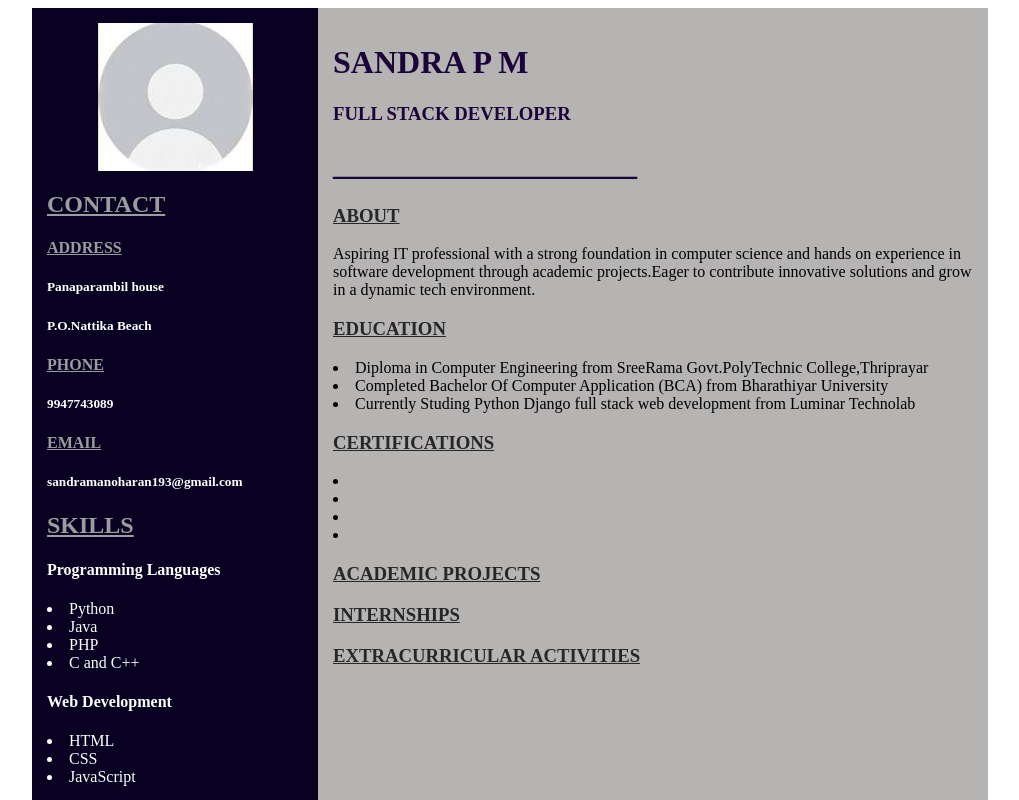
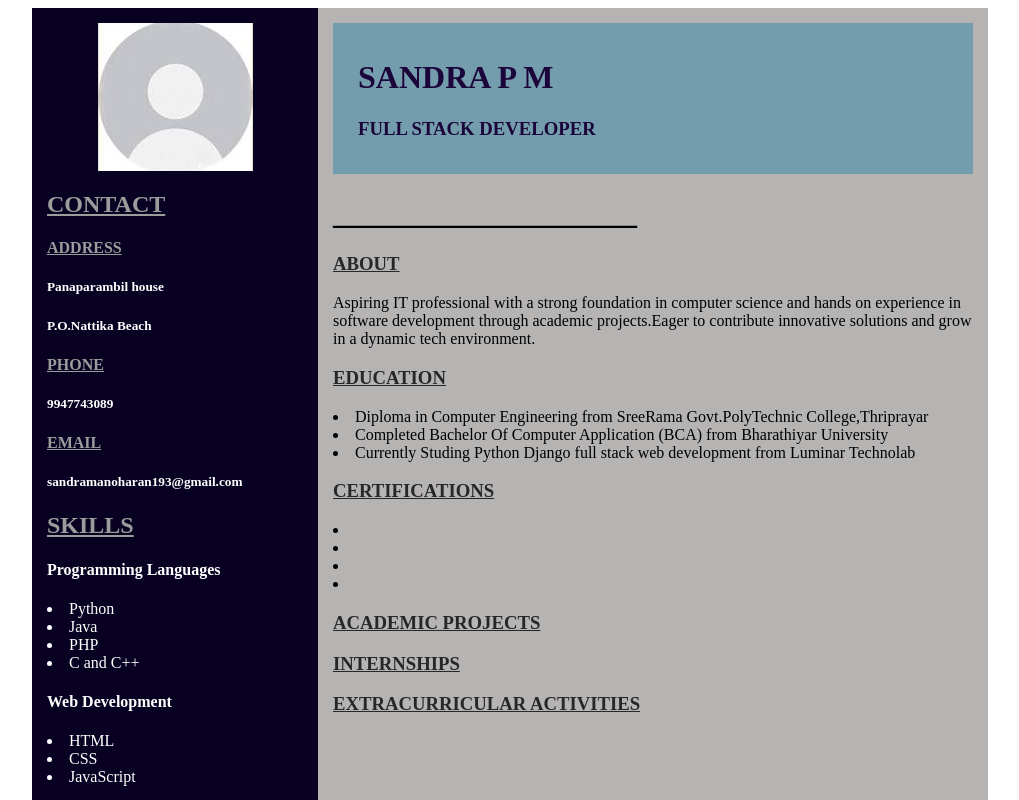
Before and after one commit to Sandra-pm1/Resume, a plain HTML site: page index.html in a window 1280 px wide. Shown: the top 800 px of the page, without its empty margins (138-1157 px from the left). Drawn offline with Linux system fonts and the light colour scheme.

Commit message:
light blue color is given to the head portion

```diff
--- a/index.html
+++ b/index.html
@@ -51,9 +51,11 @@
         <div class="head">
             <h1>SANDRA P M</h1>
             <h3>FULL STACK DEVELOPER</h3>
+        </div>
+        <div>
             <h1>___________________</h1>
         </div>
-        <div class="profile">
+        <div class="padding">
             <h3 class="heading"><u>ABOUT</u></h3>
             <p>
                 Aspiring IT professional with a strong
@@ -63,7 +65,7 @@
                 solutions and grow in a dynamic tech environment.
             </p>
         </div>
-        <div class="education">
+        <div class="padding">
             <h3 class="heading"><u>EDUCATION</u></h3>
             <p>
                 <li>Diploma in Computer Engineering from SreeRama
@@ -74,21 +76,21 @@
                     development from Luminar Technolab</li>
             </p>
         </div>
-        <div class="certificates">
+        <div class="padding">
             <h3 class="heading"><u>CERTIFICATIONS</u></h3>
             <li></li>
             <li></li>
             <li></li>
             <li></li>
         </div>
-        <div>
+        <div class="padding">
             <h3 class="heading"><u>ACADEMIC PROJECTS</u></h3>
 
         </div>
-        <div>
+        <div class="padding">
             <h3 class="heading"><u>INTERNSHIPS</u></h3>
         </div>
-        <div>
+        <div class="padding">
             <h3 class="heading"><u>EXTRACURRICULAR ACTIVITIES</u></h3>
         </div>
     </div>
--- a/style.css
+++ b/style.css
@@ -19,7 +19,10 @@ body{
 }
 .head{
     color: rgb(26, 4, 57);
-
+    background-color: rgb(115, 157, 173);
+    padding-top: 15px;
+    padding-left: 25px;
+    padding-bottom: 15px;
 
 }
 .heading1{
```
